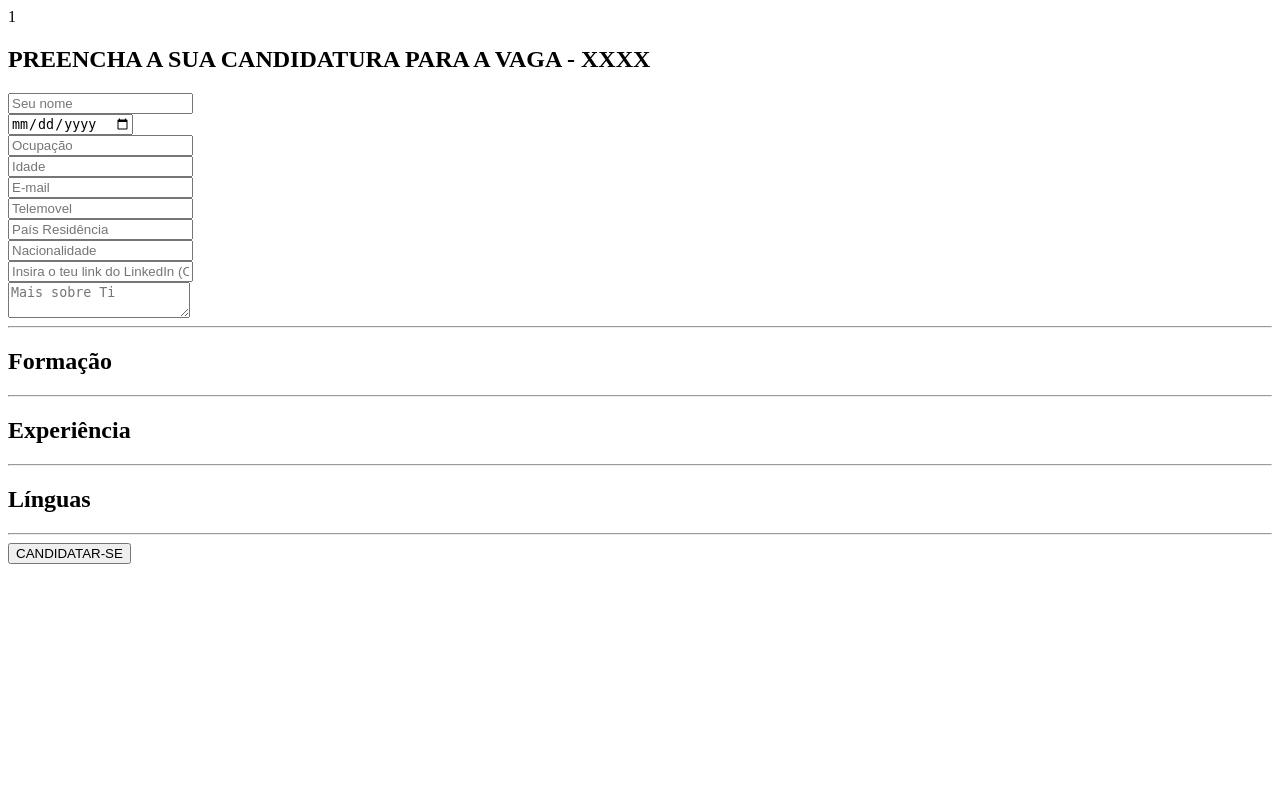
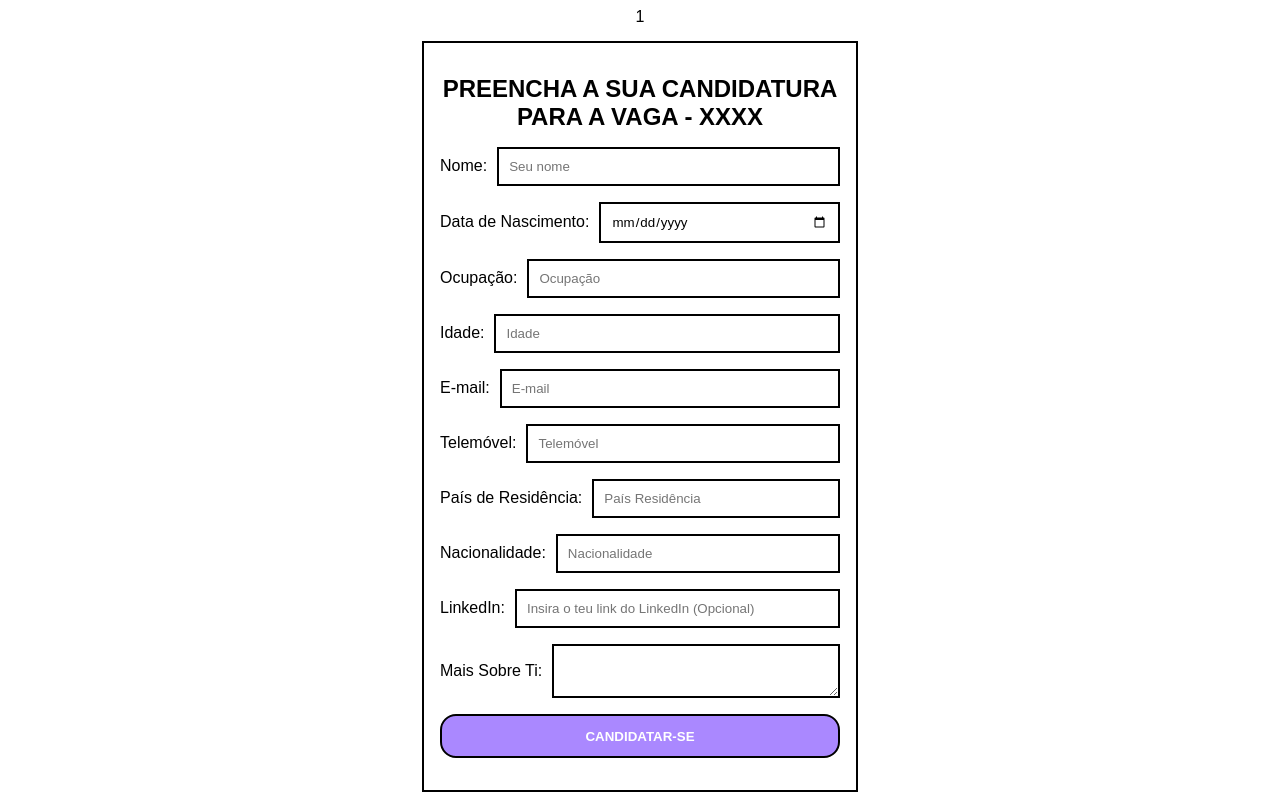
Before and after one commit to SheltonTeles/BASEDADOS, a PHP site: page /pages/candidatura/candidatura.php?vagaID=1 in a window 1280 px wide. Run offline with PHP 8.4, Linux system fonts and the light colour scheme.

Commit message:
actualizacoes Wilson

```diff
--- /dev/null
+++ b/BASEDADOS/pages/candidatura/candidatura.css
@@ -0,0 +1,49 @@
+* {
+    margin: 0;
+    padding: 0;
+    font-family: Arial, Helvetica, sans-serif;
+}
+
+body {
+    display: grid;
+    height: 100vh;
+    justify-items: center;
+    align-items: center;
+}
+
+h2 {
+    text-align: center;
+}
+
+.container {
+    padding: 2rem 1rem;
+    max-width: 400px;
+    border: 2px solid #000;
+}
+
+form {
+    display: grid;
+    gap: 1rem;
+}
+
+.input-group {
+    display: grid;
+    grid-template-columns: auto 1fr;
+    gap: 10px;
+    align-items: center;
+}
+
+.form-control {
+    padding: 10px;
+    border: 2px solid #000;
+}
+
+.btn {
+    padding: 0.8rem;
+    font-weight: 600;
+    background: #a8f;
+    color: #fff;
+    border-radius: 1rem;
+    border: 2px solid #000;
+
+}
--- a/BASEDADOS/pages/candidatura/candidatura.php
+++ b/BASEDADOS/pages/candidatura/candidatura.php
@@ -12,6 +12,7 @@ candidatar($id)
 <head>
     <meta charset="UTF-8">
     <meta name="viewport" content="width=device-width, initial-scale=1.0">
+    <link rel="stylesheet" href="candidatura.css">
     <title>Document</title>
 </head>
 
@@ -20,36 +21,46 @@ candidatar($id)
         <form action="" method="post" class="row g-3 align-items-center">
             <h2>PREENCHA A SUA CANDIDATURA PARA A VAGA - XXXX</h2>
             <div class="input-group mb-3">
+                <span class="nome">Nome:</span>
                 <input for="nome_candidato" name="nome_candidato" id="nome_candidato" type="text" class="form-control" placeholder="Seu nome" aria-label="Jobs" aria-describedby="basic-addon1">
             </div>
             <div class="input-group mb-3">
+            <span class="data">Data de Nascimento:</span>
                 <input for="data_nascimento" name="data_nascimento" id="data_nascimento" type="date" class="form-control" placeholder="Data de Nascimento" aria-label="Jobs" aria-describedby="basic-addon1">
             </div>
             <div class="input-group mb-3">
+                <span class="ocupacao">Ocupação:</span>
                 <input for="titulo" name="titulo" id="titulo" type="text" class="form-control" placeholder="Ocupação" aria-label="Jobs" aria-describedby="basic-addon1">
             </div>
             <div class="input-group mb-3">
+                <span class="idade">Idade:</span>
                 <input for="idade" name="idade" id="idade" type="number" class="form-control" placeholder="Idade" aria-label="Jobs" aria-describedby="basic-addon1">
             </div>
             <div class="input-group mb-3">
+                <span class="email">E-mail:</span>
                 <input for="email" name="email" id="email" type="text" class="form-control" placeholder="E-mail" aria-label="Jobs" aria-describedby="basic-addon1">
             </div>
             <div class="input-group mb-3">
-                <input for="telemovel" name="telemovel" id="telemovel" type="text" class="form-control" placeholder="Telemovel" aria-label="Jobs" aria-describedby="basic-addon1">
+                <span class="telemovel">Telemóvel:</span>
+                <input for="telemovel" name="telemovel" id="telemovel" type="text" class="form-control" placeholder="Telemóvel" aria-label="Jobs" aria-describedby="basic-addon1">
             </div>
             <div class="input-group mb-3">
+                <span class="pais">País de Residência:</span>
                 <input for="pais_residencia" name="pais_residencia" id="pais_residencia" type="text" class="form-control" placeholder="País Residência" aria-label="Jobs" aria-describedby="basic-addon1">
             </div>
             <div class="input-group mb-3">
+                <span class="nacionalidade">Nacionalidade:</span>
                 <input for="nacionalidade" name="nacionalidade" id="nacionalidade" type="text" class="form-control" placeholder="Nacionalidade" aria-label="Jobs" aria-describedby="basic-addon1">
             </div>
             <div class="input-group mb-3">
+                <span class="linkedIn">LinkedIn:</span>
                 <input for="linkedIn" name="linkedIn" id="linkedIn" type="text" class="form-control" placeholder="Insira o teu link do LinkedIn (Opcional)" aria-label="Jobs" aria-describedby="basic-addon1">
             </div>
             <div class="input-group mb-3">
+                <span class="mais">Mais Sobre Ti:</span>
                 <textarea for="mais_sobre" name="mais_sobre" id="mais_sobre" type="text" class="form-control" placeholder="Mais sobre Ti" aria-label="Jobs" aria-describedby="basic-addon1">
-</textarea>
-                <hr>
+                </textarea>
+                <!-- <hr>
                 <h2>Formação</h2>
 
                 <hr>
@@ -58,7 +69,7 @@ candidatar($id)
                 <hr>
                 <h2>Línguas</h2>
 
-                <hr>
+                <hr> -->
             </div>
 
 
--- a/BASEDADOS/pages/vagas/CriarVagas.php
+++ b/BASEDADOS/pages/vagas/CriarVagas.php
@@ -8,6 +8,7 @@ adicionarVaga()
 <head>
     <meta charset="UTF-8">
     <meta name="viewport" content="width=device-width, initial-scale=1.0">
+    <link rel="stylesheet" href="criarVagas.css">
     <title>Document</title>
 </head>
 
```
Also changed, not shown: BASEDADOS/pages/home.css (added, +32 -0 lines), BASEDADOS/pages/home.php (+14 -0 lines), BASEDADOS/pages/vagas/criarVagas.css (added, +50 -0 lines), BASEDADOS/pages/vagas/listaVagas.php (+48 -0 lines).
